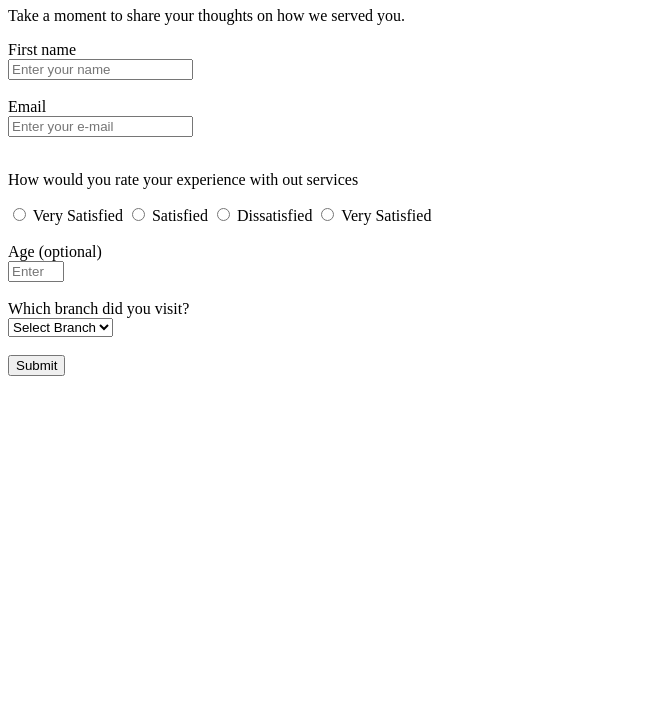
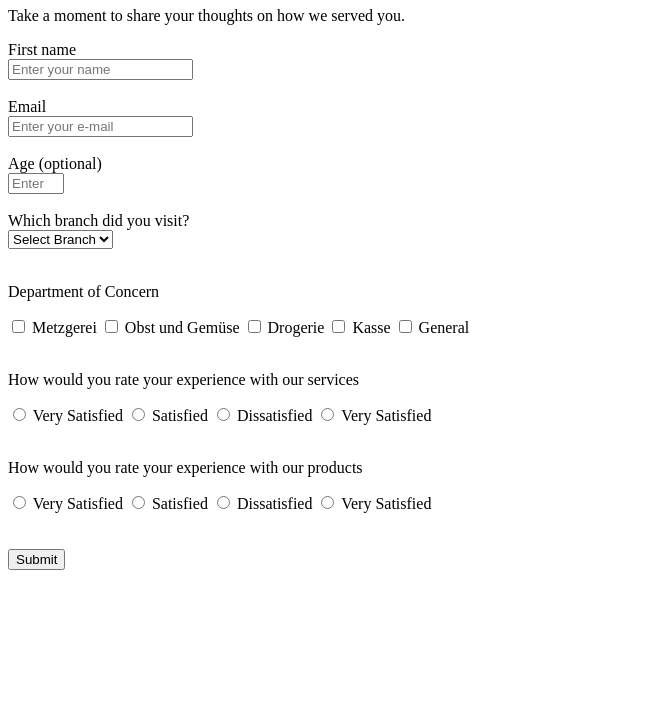
Before and after one commit to jecaps/surveyForm, a plain HTML site: page index.html in a window 1280 px wide. Shown: the part 73-800 px from the top of the page, without its empty margins (0-668 px from the left). Drawn offline with Linux system fonts and the light colour scheme.

Commit message:
Create checkbox

```diff
--- a/index.html
+++ b/index.html
@@ -8,7 +8,7 @@
   </head>
   <body>
     <header>
-      <h1 id="title">Deutsche Post Customer Satisfaction Survey</h1>
+      <h1 id="title">Edeka Markt Customer Satisfaction Survey</h1>
       <p id="description">
         Take a moment to share your thoughts on how we served you.
       </p>
@@ -38,7 +38,46 @@
       </div>
       <br />
       <div id="form-div">
-        <p>How would you rate your experience with out services</p>
+        <label for="number" id="number-label">Age <span>(optional)</span></label
+        ><br />
+        <input
+          type="number"
+          name="age"
+          id="number"
+          min="0"
+          max="99"
+          placeholder="Enter age"
+        />
+      </div>
+      <br />
+      <div id="form-div">
+        <label for="branch">Which branch did you visit?</label><br />
+        <select name="branch" id="dropdown">
+          <option disabled selected value>Select Branch</option>
+          <option value="Rees">Rees</option>
+          <option value="Lukasiewicz">Lukasiewicz</option>
+          <option value="Rothfuß">Rothfuß</option>
+          <option value="Holzer">Holzer</option>
+          <option value="Behrens">Behrens</option>
+        </select>
+      </div>
+      <br />
+      <div id="form-div">
+        <p>Department of Concern</p>
+        <input type="checkbox" id="metzgerei" name="metzgerei" />
+        <label for="">Metzgerei</label>
+        <input type="checkbox" id="obst-gemüse" name="obst-gemüse" />
+        <label for="">Obst und Gemüse</label>
+        <input type="checkbox" id="drogerie" name="drogerie" />
+        <label for="">Drogerie</label>
+        <input type="checkbox" id="kasse" name="kasse" />
+        <label for="">Kasse</label>
+        <input type="checkbox" id="general" name="general" />
+        <label for="">General</label>
+      </div>
+      <br />
+      <div id="form-div">
+        <p>How would you rate your experience with our services</p>
         <input
           type="radio"
           id="very-satisfied"
@@ -65,29 +104,32 @@
       </div>
       <br />
       <div id="form-div">
-        <label for="number" id="number-label">Age <span>(optional)</span></label
-        ><br />
+        <p>How would you rate your experience with our products</p>
         <input
-          type="number"
-          name="age"
-          id="number"
-          min="0"
-          max="99"
-          placeholder="Enter age"
+          type="radio"
+          id="very-satisfied"
+          name="rating"
+          value="very-satisfied"
         />
+        <label for="very-satisfied">Very Satisfied</label>
+        <input type="radio" id="satisfied" name="rating" value="satisfied" />
+        <label for="satisfied">Satisfied</label>
+        <input
+          type="radio"
+          id="dissatisfied"
+          name="rating"
+          value="dissatisfied"
+        />
+        <label for="dissatisfied">Dissatisfied</label>
+        <input
+          type="radio"
+          id="very-dissatisfied"
+          name="rating"
+          value="very-dissatisfied"
+        />
+        <label for="very-dissatisfied">Very Satisfied</label>
       </div>
       <br />
-      <div id="form-div">
-        <label for="branch">Which branch did you visit?</label><br />
-        <select name="department" id="dropdown">
-          <option disabled selected value>Select Branch</option>
-          <option value="frankfurt">Frankfurt</option>
-          <option value="stuttgart">Stuttgart</option>
-          <option value="berlin">Berlin</option>
-          <option value="cologne">Cologne</option>
-          <option value="munich">Munich</option>
-        </select>
-      </div>
       <br />
       <input type="submit" id="submit" value="Submit" />
     </form>
```
